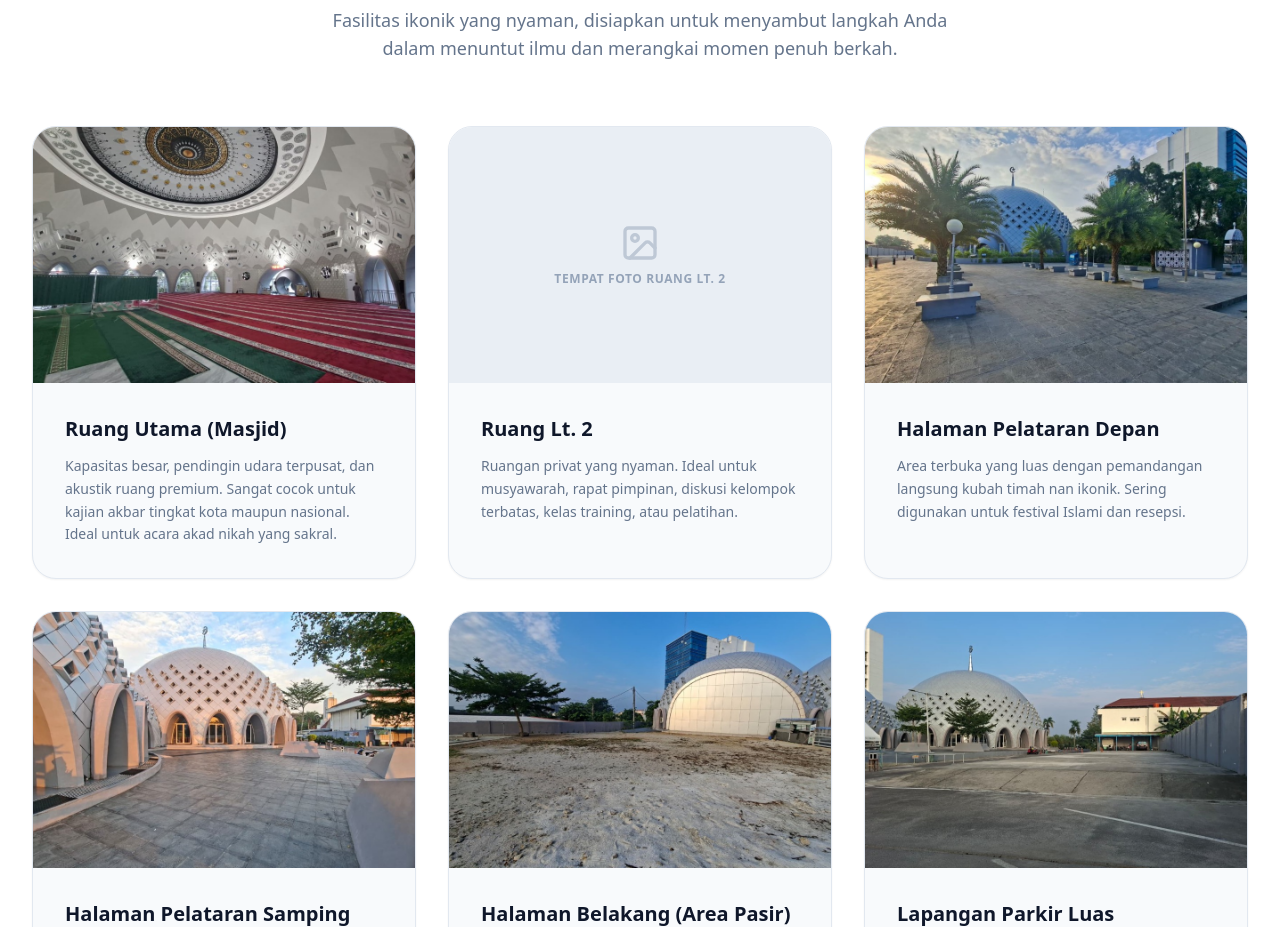
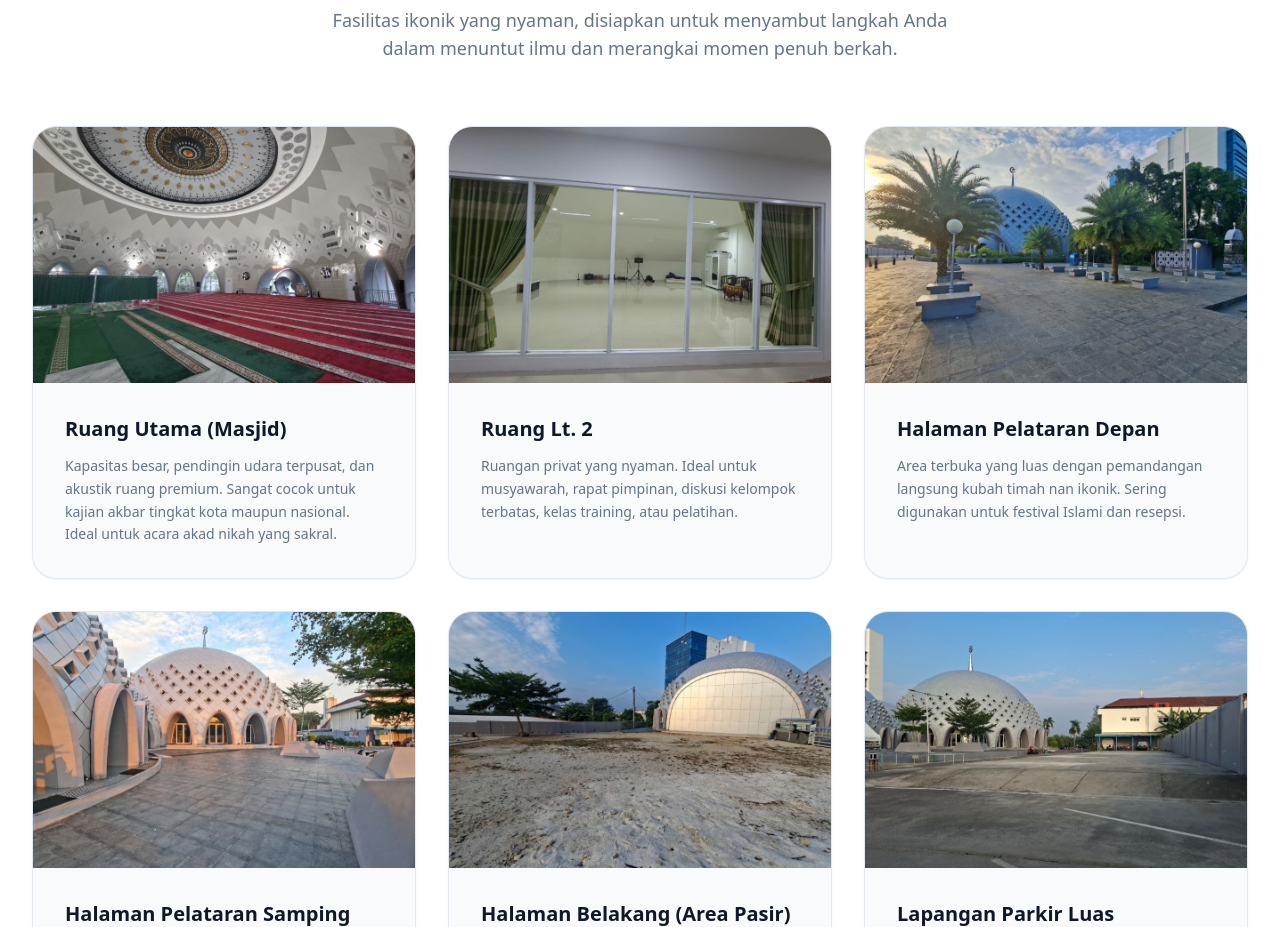
Before and after one commit to officialdmaqiqah/event-management, a Next.js app: page / in a window 1280 px wide. Shown: the part 1500-2427 px from the top of the page. Built offline with nearby package versions, Linux system fonts and the light colour scheme; no server answers; the database is empty.

Commit message:
feat: add image for Ruang Lt. 2 facility

```diff
--- a/src/app/page.tsx
+++ b/src/app/page.tsx
@@ -53,6 +53,7 @@ const FASILITAS_MAKT = [
     id: "ruang-lt2",
     nama: "Ruang Lt. 2",
     deskripsi: "Ruangan privat yang nyaman. Ideal untuk musyawarah, rapat pimpinan, diskusi kelompok terbatas, kelas training, atau pelatihan.",
+    image: "/ruang-lt2.jpg",
   },
   {
     id: "pelataran-depan",
```
Also changed, not shown: public/ruang-lt2.jpg (added).
